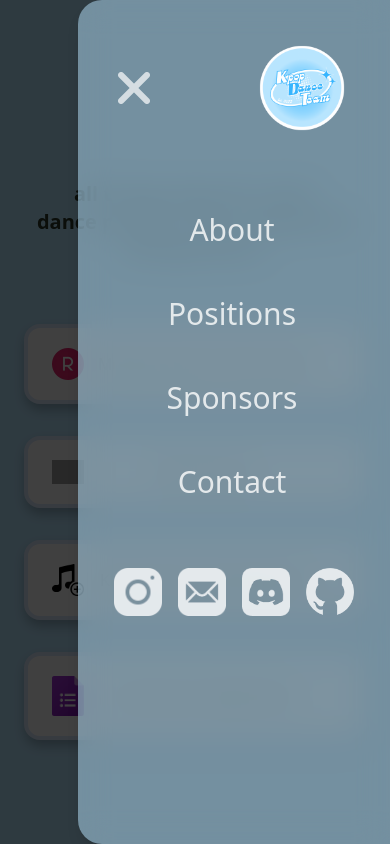
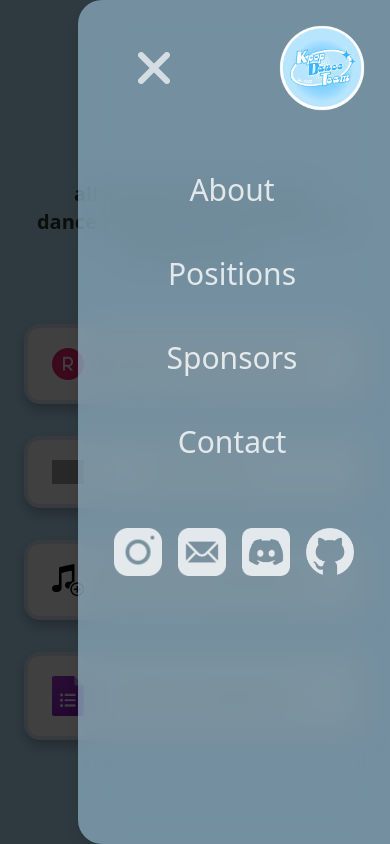
Before and after one commit to kdtsuo/kdtsuo.github.io, a React (Create React App) app: page / in a window 390 px wide. Both pictures are taken after a click on the picture 318 px from the left and 80 px from the top of the page. Shown: the top 844 px of the page. Built offline with nearby package versions, Linux system fonts and the light colour scheme; grey boxes are pictures that could not be loaded.

Commit message:
Refactor NavbarPanel component layout and styles for improved spacing and responsiveness

```diff
--- a/src/components/NavbarPanel.js
+++ b/src/components/NavbarPanel.js
@@ -16,14 +16,14 @@ function NavbarPanel({ isPanelOpen, togglePanel }) {
                 className={`z-20 w-4/5 h-full lg:w-2/5 glass-lightblue fixed right-0 rounded-l-3xl t200e
             ${isPanelOpen ? 'opacity-100' : 'opacity-0 pointer-events-none'}`} // Handle visibility based on isPanelOpen
             >
-                <div className="flex justify-between items-center mp5">
-                    <button id="cross" className="point group t200e flex items-center" aria-label="Close" onClick={togglePanel}>
-                        <img className="size-8 lg:size-12 opacity-70 t200e
+                <div className="flex justify-between items-center m-5">
+                    <button id="cross" className="mx-10 point group t200e flex items-center" aria-label="Close" onClick={togglePanel}>
+                        <img className=" size-8 lg:size-12 opacity-70 t200e
                      group-hover:rotate-180 group-hover:opacity-100 " src={cross} alt="cross" />
                         <img className="arrow-icon-pop-right opacity-0 size-5 g:size-12 t200e rotate-180 " alt="arrow icon" src={arrowright} />
                     </button>
                     <a href="" className="h-auto point group flex items-center">
-                        <img className="arrow-icon-pop-left opacity-0 size-5 lg:size-20 t200e " alt="arrow icon" src={arrowright} />
+                        <img className="arrow-icon-pop-left opacity-0 w-8 h-auto lg:w-16 t200e " alt="arrow icon" src={arrowright} />
                         <img className="w-24 lg:w-40" src={logo} alt="kdt logo" />
                     </a>
                 </div>
@@ -58,20 +58,20 @@ function NavbarPanel({ isPanelOpen, togglePanel }) {
                     <div className="flex justify-center flex-wrap items-center">
                         <a target="_blank" rel="noreferrer" href="https://www.instagram.com/rin.m04/?theme=dark"
                             className="ql point nudgeup fadein80 t200e">
-                            <img className="w-12 lg:w-24  h-auto m-2" src={instagramlogo} alt="instagram icon " />
+                            <img className="w-12 lg:w-20  h-auto m-2" src={instagramlogo} alt="instagram icon " />
                         </a>
                         <a target="_blank" rel="noreferrer" href="mailto:kpopdanceteam.suo@gmail.com"
                             className="ql point nudgeup fadein80 t200e">
-                            <img className="w-12 lg:w-24  h-auto m-2" src={maillogo} alt="mail icon" />
+                            <img className="w-12 lg:w-20  h-auto m-2" src={maillogo} alt="mail icon" />
                         </a>
                         <a target="_blank" rel="noreferrer" href="https://discord.com/invite/tbKkvjV2W8"
                             className="ql point nudgeup fadein80 t200e">
-                            <img className="w-12 lg:w-24 h-auto m-2" src={discordlogo} alt="linkedin icon" />
+                            <img className="w-12 lg:w-20 h-auto m-2" src={discordlogo} alt="linkedin icon" />
                         </a>
 
-                        <a target="_blank" rel="noreferrer" href="https://www.github.com/rinmeng"
+                        <a target="_blank" rel="noreferrer" href="https://www.github.com/kdtsuo/kdtsuo.github.io"
                             className="ql point nudgeup fadein80 t200e">
-                            <img className="w-12 lg:w-24  h-auto m-2" src={githublogo} alt="github icon" />
+                            <img className="w-12 lg:w-20  h-auto m-2" src={githublogo} alt="github icon" />
                         </a>
                     </div>
                 </div>
--- a/src/output.css
+++ b/src/output.css
@@ -803,6 +803,11 @@ video {
   margin-bottom: 1.25rem;
 }
 
+.mx-10 {
+  margin-left: 2.5rem;
+  margin-right: 2.5rem;
+}
+
 .block {
   display: block;
 }
@@ -907,6 +912,10 @@ video {
 
 .w-12 {
   width: 3rem;
+}
+
+.w-10 {
+  width: 2.5rem;
 }
 
 .max-w-28 {
@@ -1419,6 +1428,10 @@ video {
     width: 16rem;
   }
 
+  .lg\:w-16 {
+    width: 4rem;
+  }
+
   .lg\:max-w-36 {
     max-width: 9rem;
   }
```
